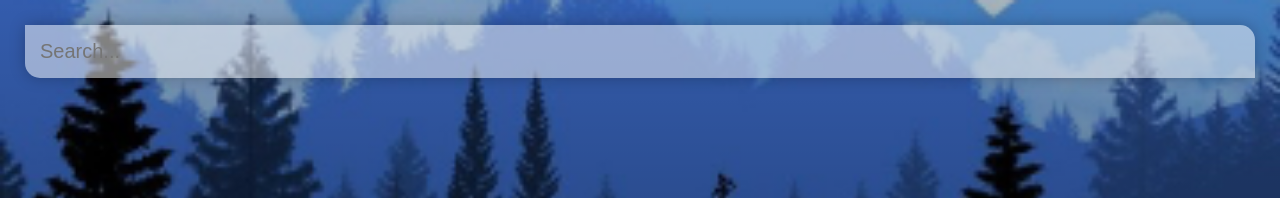
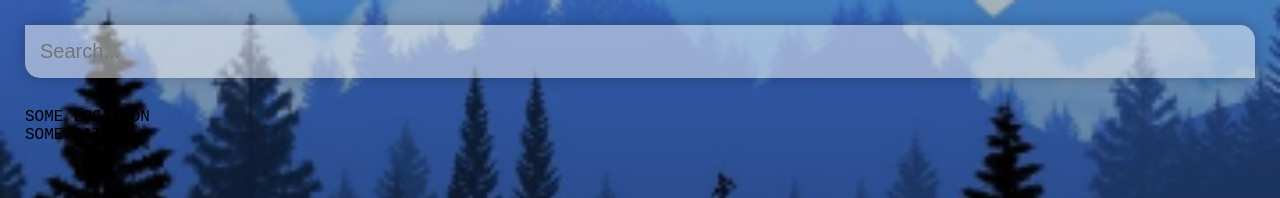
Before and after one commit to pedramsafaei/VueJS-WeatherApp, a Vue app in the folder vue-weather/: page / in a window 1280 px wide. Shown: the top 198 px of the page. Built offline with nearby package versions, Linux system fonts and the light colour scheme.

Commit message:
html for location added

```diff
--- a/vue-weather/src/App.vue
+++ b/vue-weather/src/App.vue
@@ -3,6 +3,13 @@
     <main>
       <div class="search-box">
         <input type="text" class="search-bar" placeholder="Search..." />
+      </div>
+
+      <div class="weather-wrap">
+        <div class="location-box">
+          <div class="location">SOME LOCATION</div>
+          <div class="date">SOME DATE</div>
+        </div>
       </div>
     </main>
   </div>
```
